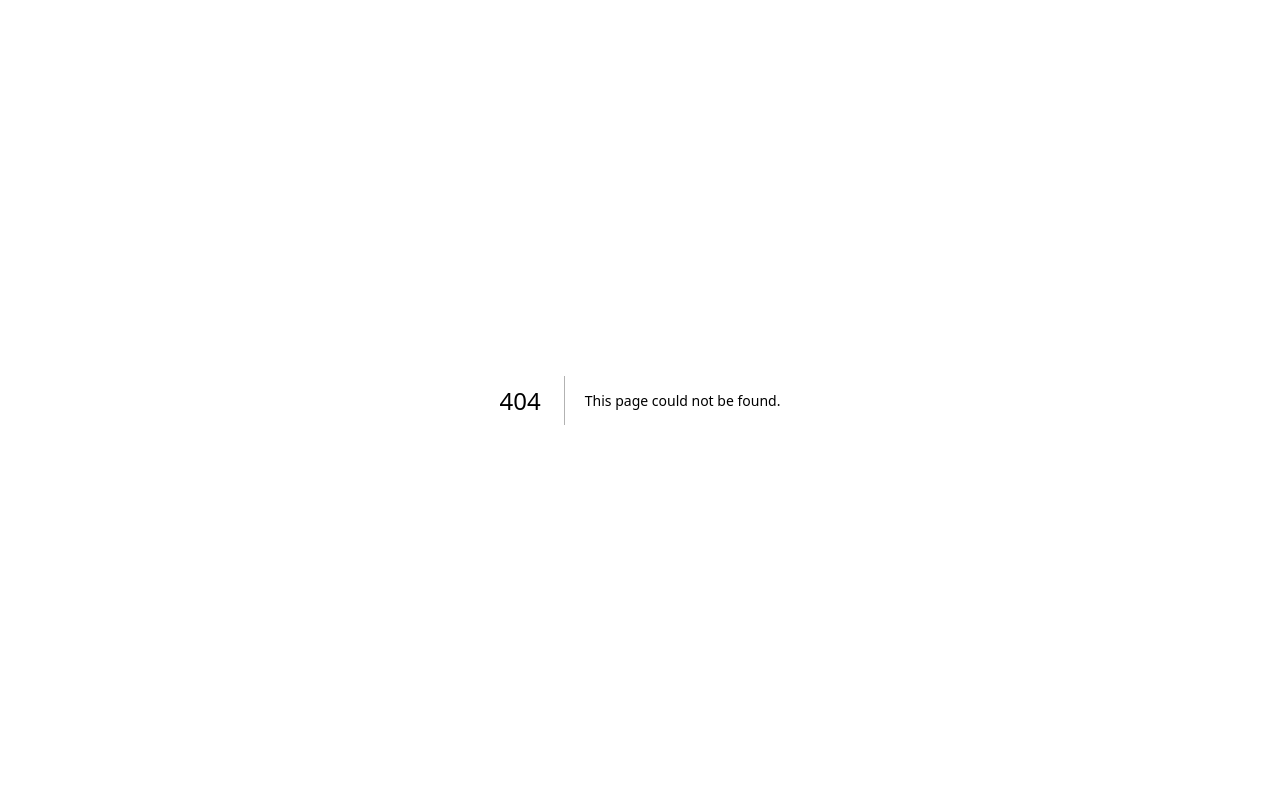
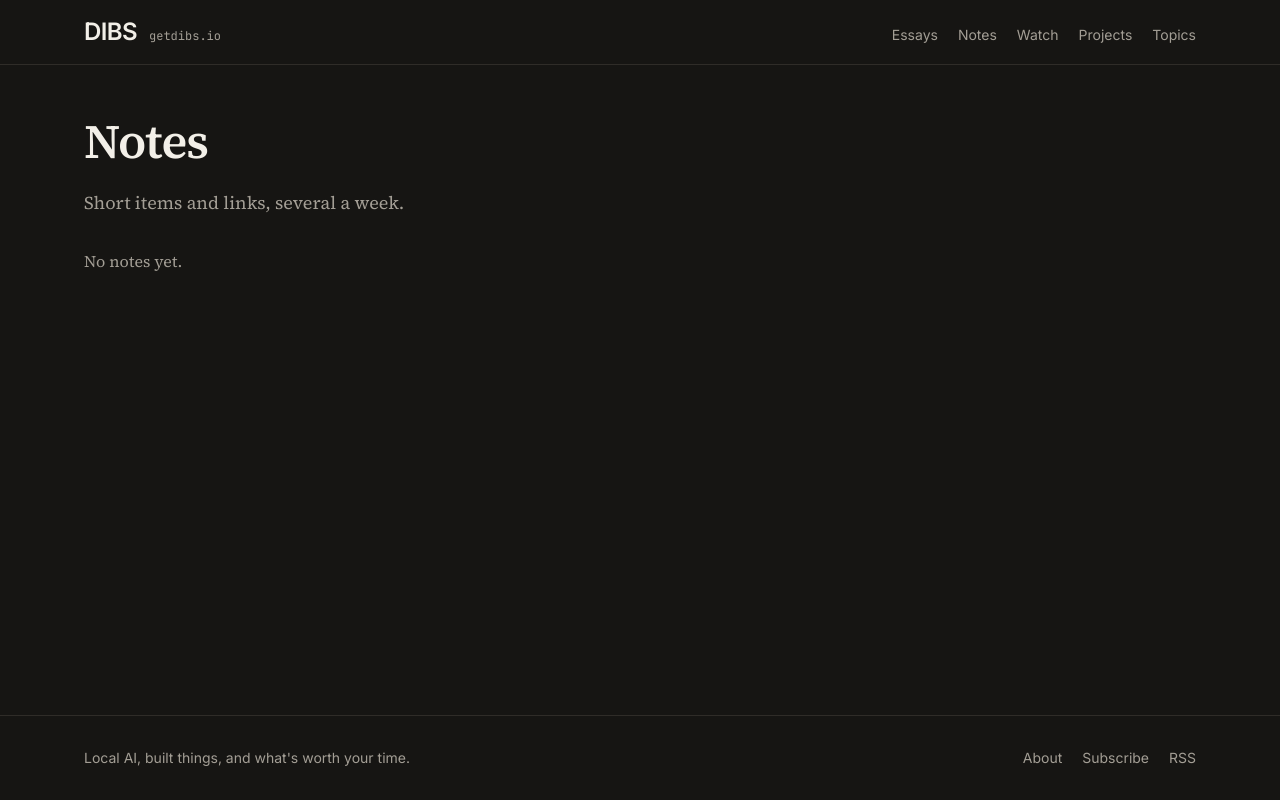
Before and after one commit to sstephen-arch/getdibs, a Next.js app: page /notes in a window 1280 px wide. Before the commit this address had no page. Built offline with nearby package versions, Linux system fonts and the light colour scheme.

Commit message:
feat: index routes with one shared sparse-state rule

```diff
--- /dev/null
+++ b/src/app/archive/page.tsx
@@ -0,0 +1,14 @@
+import { IndexList } from "@/components/IndexList";
+import { StockShell } from "@/components/StockShell";
+import { loadContent } from "@/content/load";
+
+export const metadata = { title: "Archive" };
+
+export default function Page() {
+  const { entries } = loadContent();
+  return (
+    <StockShell stock="wire">
+      <IndexList title="Archive" items={entries} emptyLabel="Nothing published yet." now={new Date()} />
+    </StockShell>
+  );
+}
--- /dev/null
+++ b/src/app/essays/page.tsx
@@ -0,0 +1,20 @@
+import { IndexList } from "@/components/IndexList";
+import { StockShell } from "@/components/StockShell";
+import { loadContent } from "@/content/load";
+
+export const metadata = { title: "Essays" };
+
+export default function Page() {
+  const { entries } = loadContent();
+  return (
+    <StockShell stock="wire">
+      <IndexList
+        title="Essays"
+        intro="Longer pieces about local AI, the things I build, and what holds up."
+        items={entries.filter((entry) => entry.kind === "essay")}
+        emptyLabel="No essays yet."
+        now={new Date()}
+      />
+    </StockShell>
+  );
+}
--- /dev/null
+++ b/src/app/notes/page.tsx
@@ -0,0 +1,20 @@
+import { IndexList } from "@/components/IndexList";
+import { StockShell } from "@/components/StockShell";
+import { loadContent } from "@/content/load";
+
+export const metadata = { title: "Notes" };
+
+export default function Page() {
+  const { entries } = loadContent();
+  return (
+    <StockShell stock="wire">
+      <IndexList
+        title="Notes"
+        intro="Short items and links, several a week."
+        items={entries.filter((entry) => entry.kind === "note" || entry.kind === "link")}
+        emptyLabel="No notes yet."
+        now={new Date()}
+      />
+    </StockShell>
+  );
+}
--- /dev/null
+++ b/src/app/projects/page.tsx
@@ -0,0 +1,37 @@
+import Link from "next/link";
+import { StockShell } from "@/components/StockShell";
+import { loadProjects } from "@/content/load";
+
+export const metadata = { title: "Projects" };
+
+export default function Page() {
+  const projects = loadProjects();
+
+  return (
+    <StockShell stock="wire">
+      <section className="mx-auto max-w-6xl px-5 py-10">
+        <h1 className="m-0 font-display text-[clamp(2rem,4vw,3rem)] font-semibold tracking-tight">Projects</h1>
+        <p className="measure mt-3 font-display text-lg text-muted-foreground">
+          Things I have built and shipped, with what they are and what happened.
+        </p>
+        {projects.length === 0 ? (
+          <p className="mt-8 font-display text-muted-foreground">Nothing here yet.</p>
+        ) : (
+          <ul className="mt-8 grid list-none gap-8 border-t border-border p-0 pt-8 sm:grid-cols-2 lg:grid-cols-3">
+            {projects.map((project) => (
+              <li key={project.slug} className="flex flex-col gap-2">
+                <p className="record m-0 text-[0.6875rem] uppercase tracking-[0.13em] text-muted-foreground">
+                  {project.status} · {project.year}
+                </p>
+                <h2 className="m-0 font-display text-xl font-semibold">
+                  <Link href={`/projects/${project.slug}/`} className="no-underline hover:underline">{project.title}</Link>
+                </h2>
+                <p className="m-0 text-sm text-muted-foreground">{project.summary}</p>
+              </li>
+            ))}
+          </ul>
+        )}
+      </section>
+    </StockShell>
+  );
+}
--- /dev/null
+++ b/src/app/topics/[slug]/page.tsx
@@ -0,0 +1,55 @@
+import { notFound } from "next/navigation";
+import { IndexList } from "@/components/IndexList";
+import { StockShell } from "@/components/StockShell";
+import { topicsInUse } from "@/content/frontpage";
+import { loadContent } from "@/content/load";
+import { projectPath } from "@/content/routes";
+import { TOPICS } from "@/content/schema";
+
+/* Static export has no runtime, so a topic that is defined but never used must
+   emit no page at all. `dynamicParams = false` states that explicitly: only the
+   slugs from `generateStaticParams` are served, and anything else 404s. */
+export const dynamicParams = false;
+
+export function generateStaticParams() {
+  const { entries, projects } = loadContent();
+  return topicsInUse(entries, projects).map((topic) => ({ slug: topic.slug }));
+}
+
+/* `params` is a Promise in the App Router this project targets — verified in
+   Task 1, Step 1. If the installed version disagrees, follow the docs. */
+export default async function Page({ params }: { params: Promise<{ slug: string }> }) {
+  const { slug } = await params;
+  const topic = TOPICS.find((item) => item.slug === slug);
+  if (!topic) notFound();
+
+  const { entries, projects } = loadContent();
+  const tagged = [
+    ...entries.filter((entry) => entry.topics?.includes(slug)),
+  ];
+  const taggedProjects = projects.filter((project) => project.topics?.includes(slug));
+
+  return (
+    <StockShell stock="wire">
+      <IndexList
+        title={topic.name}
+        intro={topic.description}
+        items={tagged}
+        emptyLabel="Nothing filed under this topic yet."
+        now={new Date()}
+      />
+      {taggedProjects.length > 0 && (
+        <section className="mx-auto max-w-6xl border-t border-border px-5 py-8">
+          <h2 className="m-0 mb-4 font-display text-xl font-semibold">Projects</h2>
+          <ul className="m-0 flex list-none flex-col gap-3 p-0">
+            {taggedProjects.map((project) => (
+              <li key={project.slug}>
+                <a href={projectPath(project)} className="no-underline hover:underline">{project.title}</a>
+              </li>
+            ))}
+          </ul>
+        </section>
+      )}
+    </StockShell>
+  );
+}
--- /dev/null
+++ b/src/app/topics/page.tsx
@@ -0,0 +1,34 @@
+import Link from "next/link";
+import { StockShell } from "@/components/StockShell";
+import { topicsInUse } from "@/content/frontpage";
+import { loadContent } from "@/content/load";
+import { topicPath } from "@/content/routes";
+
+export const metadata = { title: "Topics" };
+
+export default function Page() {
+  const { entries, projects } = loadContent();
+  const topics = topicsInUse(entries, projects);
+
+  return (
+    <StockShell stock="wire">
+      <section className="mx-auto max-w-6xl px-5 py-10">
+        <h1 className="m-0 font-display text-[clamp(2rem,4vw,3rem)] font-semibold tracking-tight">Topics</h1>
+        {topics.length === 0 ? (
+          <p className="mt-8 font-display text-muted-foreground">No topics in use yet.</p>
+        ) : (
+          <ul className="mt-8 flex list-none flex-col gap-6 border-t border-border p-0 pt-8">
+            {topics.map((topic) => (
+              <li key={topic.slug}>
+                <h2 className="m-0 font-display text-2xl font-semibold">
+                  <Link href={topicPath(topic.slug)} className="no-underline hover:underline">{topic.name}</Link>
+                </h2>
+                <p className="measure m-0 mt-1 text-muted-foreground">{topic.description}</p>
+              </li>
+            ))}
+          </ul>
+        )}
+      </section>
+    </StockShell>
+  );
+}
--- /dev/null
+++ b/src/app/watch/page.tsx
@@ -0,0 +1,20 @@
+import { IndexList } from "@/components/IndexList";
+import { StockShell } from "@/components/StockShell";
+import { loadContent } from "@/content/load";
+
+export const metadata = { title: "Watch" };
+
+export default function Page() {
+  const { entries } = loadContent();
+  return (
+    <StockShell stock="wire">
+      <IndexList
+        title="Watch"
+        intro="Videos worth your time, with a line on why."
+        items={entries.filter((entry) => entry.kind === "video")}
+        emptyLabel="Nothing on the shelf yet."
+        now={new Date()}
+      />
+    </StockShell>
+  );
+}
--- /dev/null
+++ b/src/components/IndexList.tsx
@@ -0,0 +1,44 @@
+import type { Entry } from "@/content/load";
+import { Card } from "./Card";
+
+/** The sparse rule lives here once: below three items a grid would be half empty,
+ *  so the index prints rows. At three or more, it is a grid. */
+export function IndexList({
+  title,
+  intro,
+  items,
+  emptyLabel,
+  now,
+}: {
+  title: string;
+  intro?: string;
+  items: Entry[];
+  emptyLabel: string;
+  now: Date;
+}) {
+  const dense = items.length >= 3;
+
+  return (
+    <section className="mx-auto max-w-6xl px-5 py-10">
+      <h1 className="m-0 font-display text-[clamp(2rem,4vw,3rem)] font-semibold tracking-tight">{title}</h1>
+      {intro && <p className="measure mt-3 font-display text-lg text-muted-foreground">{intro}</p>}
+
+      {items.length === 0 ? (
+        <p className="mt-8 font-display text-muted-foreground">{emptyLabel}</p>
+      ) : (
+        <div
+          data-layout={dense ? "grid" : "rows"}
+          className={
+            dense
+              ? "mt-8 grid gap-10 border-t border-border pt-8 sm:grid-cols-2 lg:grid-cols-3"
+              : "mt-8 flex flex-col gap-10 border-t border-border pt-8"
+          }
+        >
+          {items.map((entry) => (
+            <Card key={entry.slug} entry={entry} size={dense ? "card" : "row"} now={now} />
+          ))}
+        </div>
+      )}
+    </section>
+  );
+}
```
Also changed, not shown: 1 other file (tests, documents, lock files or other folders).
